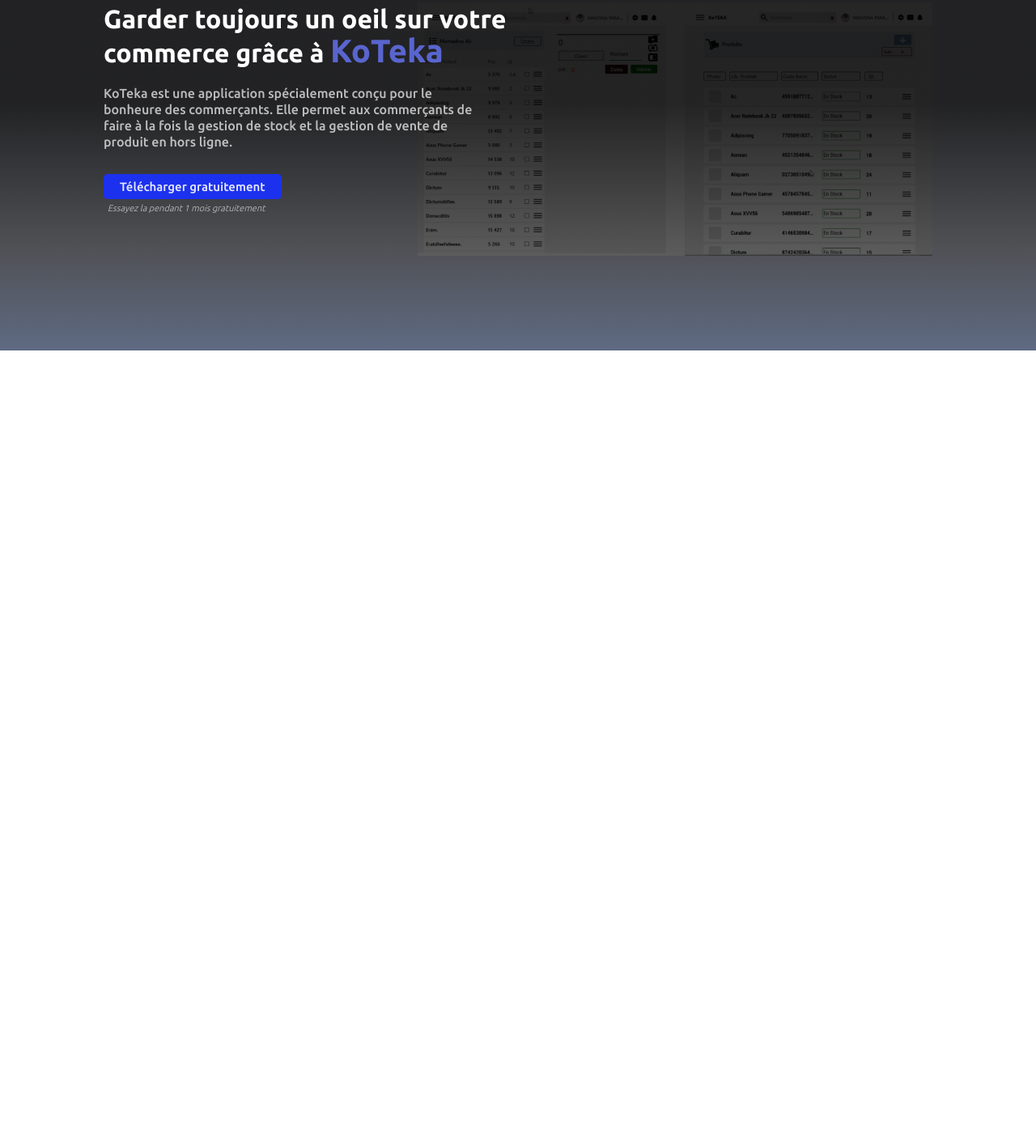
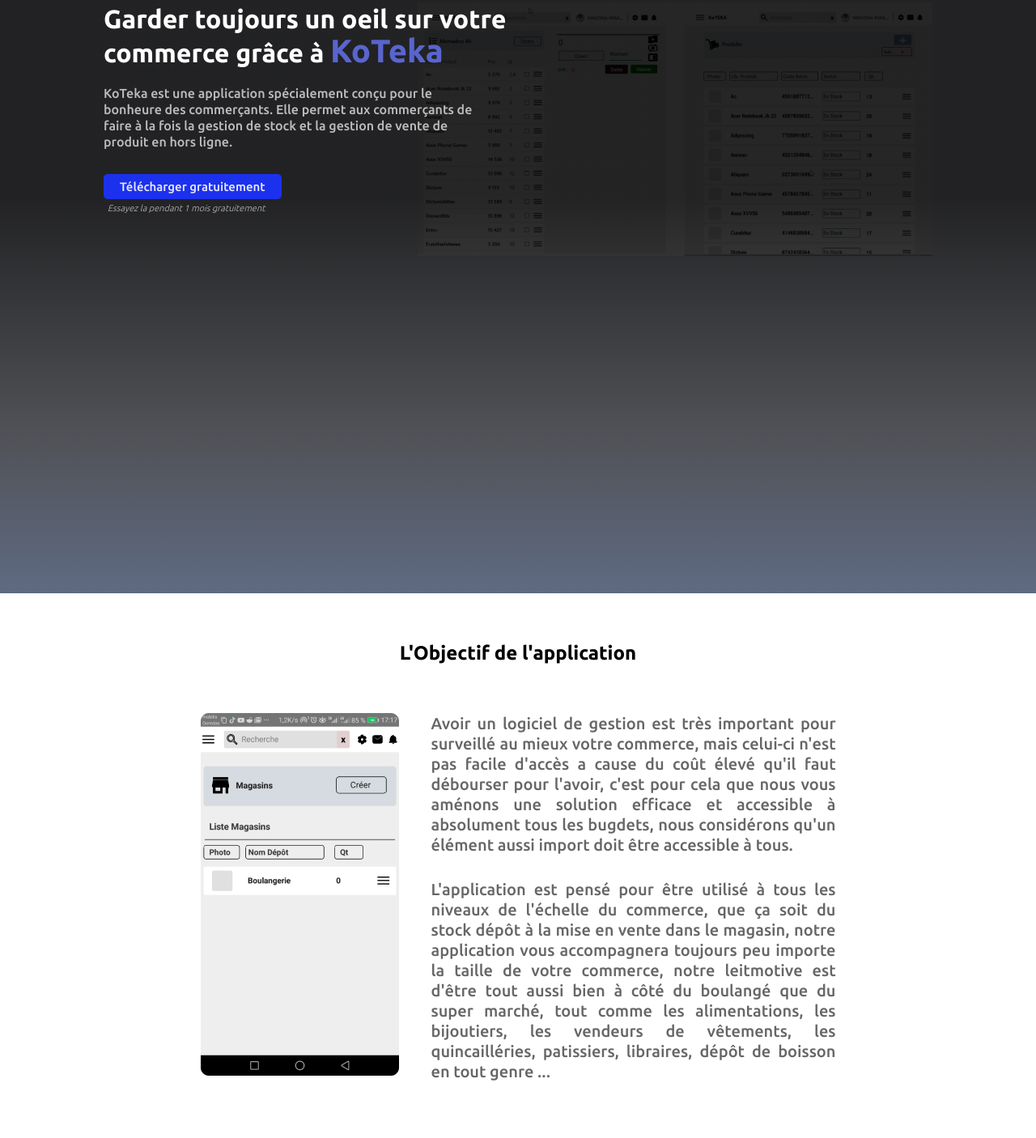
Before and after one commit to Laulha/kotekaapp, a plain HTML site: page index.html in a window 1280 px wide. Shown: the part 148-1554 px from the top of the page at 81% size. Before the commit the page ends 800 px from the top, so only its background shows below. Drawn offline with Linux system fonts and the light colour scheme.

Commit message:
La partie de l'objectif de l'application du site est fait avec succès.

```diff
--- a/index.html
+++ b/index.html
@@ -57,13 +57,30 @@
 Elle permet aux commerçants de faire à la fois la gestion de stock et la gestion de vente de produit en hors ligne.
             </p>
             <div class="presentation__texte_telechargement">
-                <a href="#">Télécharger gratuitement</a>
-                <p>Essayez la pendant 1 mois gratuitement</p>
+                <a class="presentation__texte_telechargement__link" href="#">Télécharger gratuitement</a>
+                <p class="presentation__texte_telechargement__msg">Essayez la pendant 1 mois gratuitement</p>
             </div>
         </div>
 
     </div>
 
+    <section class="objectif">
+        <div class="objectif__main">
+            <h2 class="objectif__main__titre">L'Objectif de l'application</h2>
+            <div class="objectif__main__container">
+                <div class="objectif__main__container__image">
+                </div>
+
+                <div class="objectif__main__container__texte">
+                    <p>Avoir un logiciel de gestion est très important pour surveillé au mieux votre commerce, mais celui-ci n'est pas facile d'accès a cause du coût élevé qu'il faut débourser pour l'avoir, c'est pour cela que nous vous aménons une solution efficace et accessible à absolument tous les bugdets, nous considérons qu'un élément aussi import doit être accessible à tous.</p>
+
+                    <p>L'application est pensé pour être utilisé à tous les niveaux de l'échelle du commerce, que ça soit du stock dépôt à la mise en vente dans le magasin, notre application vous accompagnera toujours peu importe la taille de votre commerce, notre leitmotive est d'être tout aussi bien à côté du boulangé que du super marché, tout comme les alimentations, les bijoutiers, les vendeurs de vêtements, les quincailléries, patissiers, libraires, dépôt de boisson en tout genre ...</p>
+                </div>
+
+            </div>
+        </div>
+    </section>
+
     <script src="app.js"></script>
 </body>
 </html>
--- a/style.css
+++ b/style.css
@@ -4,10 +4,12 @@
     box-sizing: border-box;
     margin: 0;
     padding: 0;
-    font-family: 'Ubuntu', sans-serif;
-
+    font-family: 'Ubuntu', Arial, sans-serif;
 }
 
+body {
+    background-color: #EDEDED;
+}
 
 
 /* BOUTON HAMBURGER */
@@ -72,11 +74,12 @@
 .header {
     background-color: #E3E6F3;
     padding: 10px 0;
-    box-shadow: 2px 2px 10px 0px rgba(0,0,0,0.75);
+    box-shadow: 2px 2px 10px 0px rgba(255,255,255,0.6);
     position: fixed;
     top: 0;
     left: 0;
     width: 100%;
+    z-index: 1;
 }
 
 .header__main {
@@ -158,14 +161,14 @@
 /* PRESENTATION */
 
 .presentation {
-    height: 500px;
+    height: 100vh;
     width: 100%;
     margin-top: 81px;
 
     background-color: #E3E6F3;
 
     position: relative;
-    z-index: -1;
+
 }
 
 
@@ -220,7 +223,7 @@
     color: rgba(255,255,255,0.7);
 }
 
-.presentation__texte_telechargement a {
+.presentation__texte_telechargement__link {
     display: inline-block;
     text-decoration: none;
     color: rgba(255,255,255,0.9);
@@ -229,9 +232,10 @@
     border-radius: 5px;
     margin: 10px 0 5px 0;
     font-size: 15px;
+    cursor: pointer;
 }
 
-.presentation__texte_telechargement p {
+.presentation__texte_telechargement__msg {
     font-size: 11px;
     font-style: italic;
     font-weight: lighter;
@@ -239,6 +243,54 @@
     margin-left: 5px;
 }
 
+/* ----------TEXTE PRESENTATION----------- */
+
+/* OBJECTIF DE L'APPLICATION */
+
+.objectif {
+    display: flex;
+    justify-content: center;
+    align-items: center;
+    width: 100%;
+    background-color: white;
+    padding-bottom: 70px;
+}
+
+.objectif__main__titre {
+    text-align: center;
+    padding: 60px 0;
+}
+
+.objectif__main__container {
+    display: flex;
+    max-width: 820px;
+}
+
+.objectif__main__container__image {
+    width: 245px;
+    height: 448px;
+    background-image: url('images/version_mobile_grand.jpg');
+    background-repeat: no-repeat;
+}
+
+.objectif__main__container__texte {
+    max-width: 536px;
+    margin-left: 40px;
+}
+
+.objectif__main__container__texte p {
+    font-size: 20px;
+    line-height: 25px;
+    color: rgba(0,0,0,0.6);
+    max-width: 500px;
+    text-align: justify;
+}
+
+.objectif__main__container__texte p:first-of-type {
+    margin-bottom: 30px;
+}
+
+/* ---------OBJECTIF DE L'APPLICATION------------- */
 
 
 @media screen and (min-width: 320px) {
@@ -323,4 +375,27 @@
 
     /* -------IMAGE PRESENTATION-------- */
 
+    /* OBJECTIF DE L'APPLICATION */
+
+    .objectif__main__container {
+        display: flex;
+        flex-direction: column;
+        align-items: center;
+        max-width: 820px;
+    }
+
+    .objectif__main__container__image {
+        background-image: url('images/app_version_mobile.png');
+        height: 366px;
+        width: 200px;
+        margin-bottom: 50px;
+    }
+
+    .objectif__main__container__texte {
+        margin: 0 15px;
+    }
+
+    /* ---------OBJECTIF DE L'APPLICATION------------- */
+
+
 }
```
Also changed, not shown: images/app_version_mobile.png (added), images/version_mobile_grand.jpg (added).
